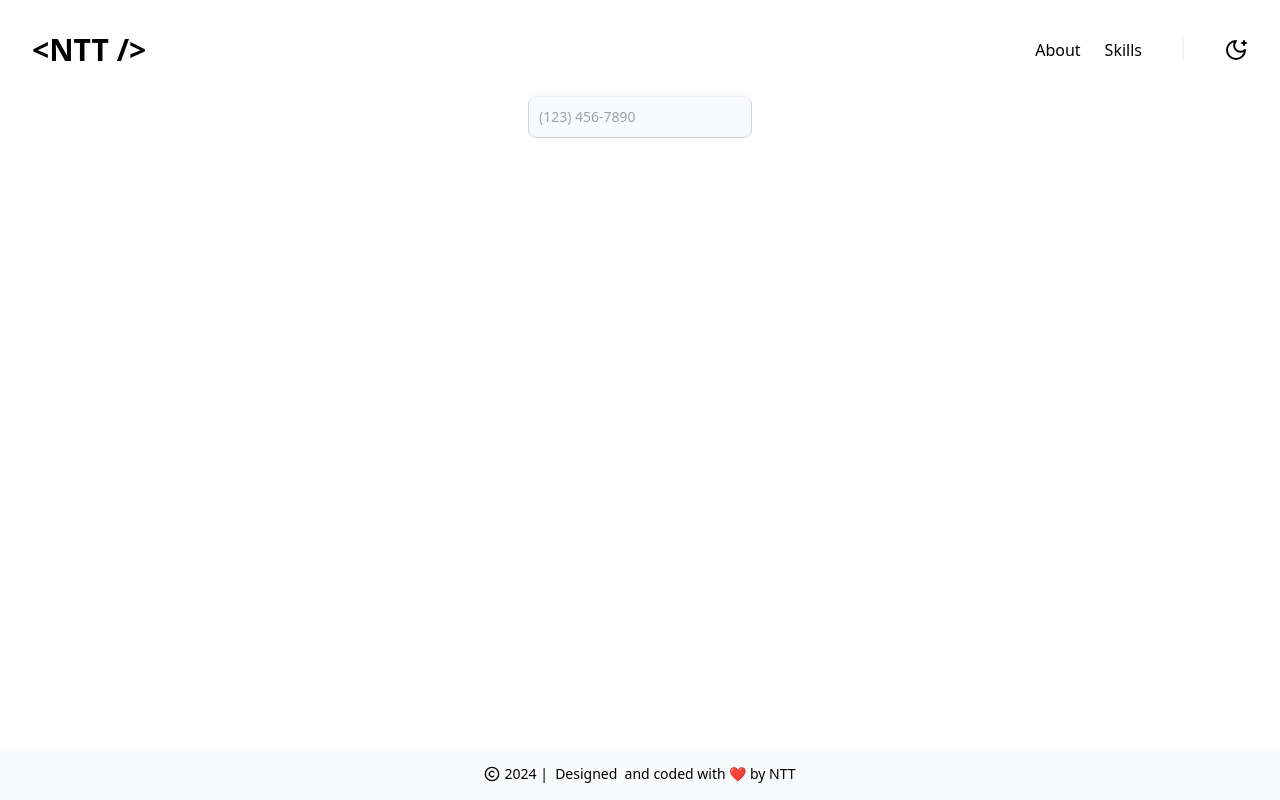
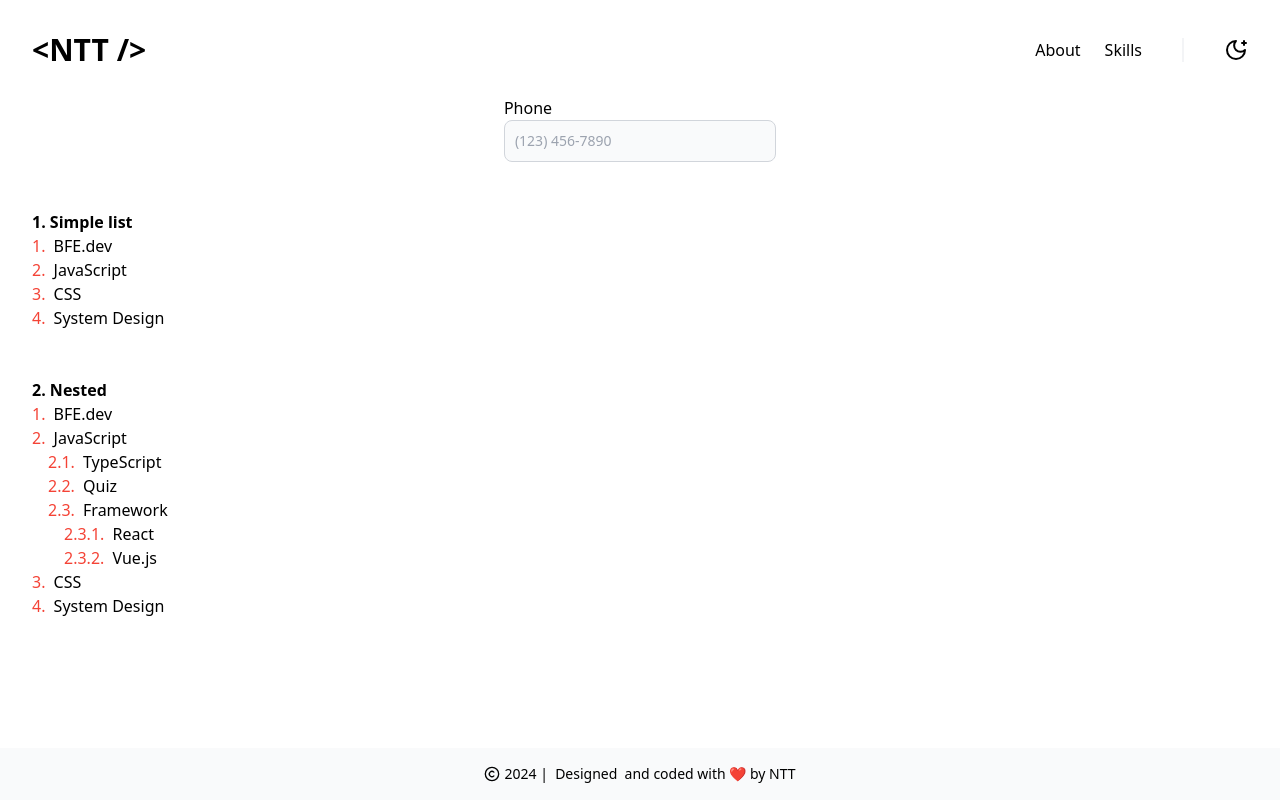
Before and after one commit to nguyenthanhthuc2000/portfolio, a Next.js app: page /input-phone in a window 1280 px wide. Built offline with nearby package versions, Linux system fonts and the light colour scheme.

Commit message:
Author: nguyen.thuc Email: nguyenthanhthuc.2k@gmail.com Date: 2024/08/17 Sub: List

```diff
--- a/src/app/globals.css
+++ b/src/app/globals.css
@@ -30,3 +30,19 @@
   margin-top: 5rem;
   min-height: calc(100vh - 5rem - 52px);
 }
+
+.custom-list {
+  counter-reset: list-counter;
+}
+.custom-list > li {
+  counter-increment: list-counter;
+  list-style: none;
+}
+.custom-list > li::before {
+  content: counters(list-counter, ".") ". ";
+  color: #f44336; /* Tailwind red-500 color */
+  margin-right: 4px; /* space between number and content */
+}
+.custom-list > li > ol {
+  margin-left: 1rem; /* indentation for nested lists */
+}
--- a/src/app/input-phone/page.tsx
+++ b/src/app/input-phone/page.tsx
@@ -13,11 +13,43 @@
 
   return (
     <Container>
-      <form className="flex justify-center">
+      <div className="flex justify-center">
         <div>
+          <label htmlFor="phone">Phone</label>
           <PhoneInput value={phoneNumber} onChange={handlePhoneNumberChange} />
         </div>
-      </form>
+      </div>
+      <div className="block">
+        <h3 className="font-bold">1. Simple list</h3>
+        <ol className="custom-list">
+          <li>BFE.dev</li>
+          <li>JavaScript</li>
+          <li>CSS</li>
+          <li>System Design</li>
+        </ol>
+      </div>
+      <div className="block">
+        <h3 className="font-bold">2. Nested</h3>
+        <ol className="custom-list">
+          <li>BFE.dev</li>
+          <li>
+              JavaScript
+              <ol className="custom-list">
+                  <li>TypeScript</li>
+                  <li>Quiz</li>
+                  <li>
+                      Framework
+                      <ol className="custom-list">
+                          <li>React</li>
+                          <li>Vue.js</li>
+                      </ol>
+                  </li>
+              </ol>
+          </li>
+          <li>CSS</li>
+          <li>System Design</li>
+        </ol>
+      </div>
     </Container>
   );
 }
```
